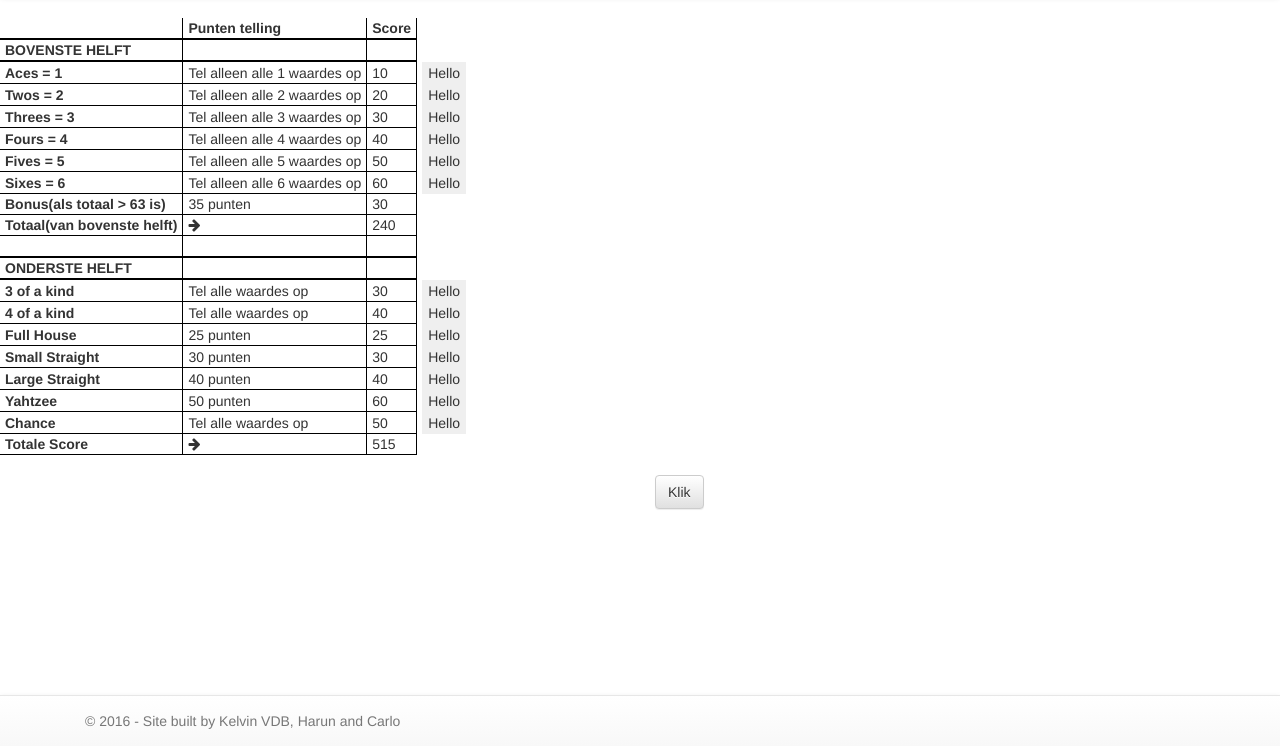
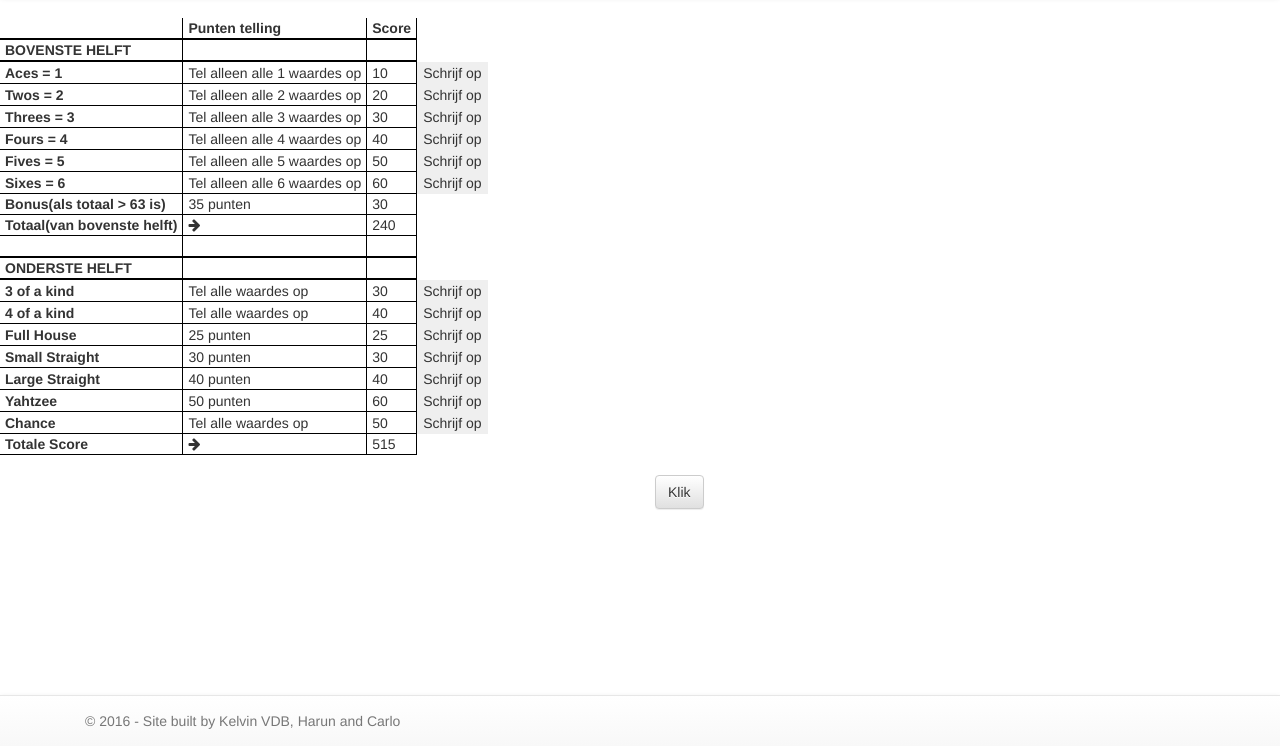
Before and after one commit to kelvincornelissens/Yahtzee, a plain HTML site: page index.html in a window 1280 px wide. Shown: the part 54-800 px from the top of the page. Drawn offline with Linux system fonts and the light colour scheme.

```diff
--- a/css/custom.css
+++ b/css/custom.css
@@ -1,11 +1,22 @@
-.scorebord > table > tbody> tr > td#btn {
+.scorebord > table > tbody > tr :nth-child(4) {
+    padding: 0;
     border: none;
 }
 
-.button {
+.scorebord > table > tbody > tr :nth-child(4) > button {
+    border-radius: 0;
     border: none;
 }
-.scorebord > table > thead > tr > th{
+
+.scorebord > table > tbody > tr :nth-child(4) > button:disabled {
+    background-color: darkgrey;
+}
+
+.scorebord > table > tbody > tr :nth-child(4) > button:hover {
+    background-color: lightgreen;
+}
+
+.scorebord > table > thead > tr > th {
     border-right: 1px solid black;
     padding-right: 5px;
     padding-left: 5px;
--- a/index.html
+++ b/index.html
@@ -72,38 +72,50 @@
                 <td><strong>Aces = 1</strong></td>
                 <td>Tel alleen alle 1 waardes op</td>
                 <td id="aces"></td>
-                <td id="btn"><button class="button" style="border-radius: 0;">Hello</button></td>
+                <td id="btn">
+                    <button class="button" style="border-radius: 0;">Schrijf op</button>
+                </td>
             </tr>
             <tr>
                 <td><strong>Twos = 2</strong></td>
                 <td>Tel alleen alle 2 waardes op</td>
                 <td id="twos"></td>
-                <td id="btn"><button class="button" style="border-radius: 0;">Hello</button></td>
+                <td id="btn">
+                    <button class="button" style="border-radius: 0;">Schrijf op</button>
+                </td>
 
             </tr>
             <tr>
                 <td><strong>Threes = 3</strong></td>
                 <td>Tel alleen alle 3 waardes op</td>
                 <td id="threes"></td>
-                <td id="btn"><button class="button" style="border-radius: 0;">Hello</button></td>
+                <td id="btn">
+                    <button class="button" style="border-radius: 0;">Schrijf op</button>
+                </td>
             </tr>
             <tr>
                 <td><strong>Fours = 4</strong></td>
                 <td>Tel alleen alle 4 waardes op</td>
                 <td id="fours"></td>
-                <td id="btn"><button class="button" style="border-radius: 0;">Hello</button></td>
+                <td id="btn">
+                    <button class="button" style="border-radius: 0;">Schrijf op</button>
+                </td>
             </tr>
             <tr>
                 <td><strong>Fives = 5</strong></td>
                 <td>Tel alleen alle 5 waardes op</td>
                 <td id="fives"></td>
-                <td id="btn"><button class="button" style="border-radius: 0;">Hello</button></td>
+                <td id="btn">
+                    <button class="button" style="border-radius: 0;">Schrijf op</button>
+                </td>
             </tr>
             <tr>
                 <td><strong>Sixes = 6</strong></td>
                 <td>Tel alleen alle 6 waardes op</td>
                 <td id="sixes"></td>
-                <td id="btn"><button class="button" style="border-radius: 0;">Hello</button></td>
+                <td id="btn">
+                    <button class="button" style="border-radius: 0;">Schrijf op</button>
+                </td>
             </tr>
             <tr>
                 <td><strong>Bonus(als totaal > 63 is)</strong></td>
@@ -140,43 +152,57 @@
                 <td><strong>3 of a kind</strong></td>
                 <td>Tel alle waardes op</td>
                 <td id="threekind"></td>
-                <td id="btn"><button class="button" style="border-radius: 0;">Hello</button></td>
+                <td id="btn">
+                    <button class="button" style="border-radius: 0;">Schrijf op</button>
+                </td>
             </tr>
             <tr>
                 <td><strong>4 of a kind</strong></td>
                 <td>Tel alle waardes op</td>
                 <td id="fourkind"></td>
-                <td id="btn"><button class="button" style="border-radius: 0;">Hello</button></td>
+                <td id="btn">
+                    <button class="button" style="border-radius: 0;">Schrijf op</button>
+                </td>
             </tr>
             <tr>
                 <td><strong>Full House</strong></td>
                 <td>25 punten</td>
                 <td id="fullhouse"></td>
-                <td id="btn"><button class="button" style="border-radius: 0;">Hello</button></td>
+                <td id="btn">
+                    <button class="button" style="border-radius: 0;">Schrijf op</button>
+                </td>
             </tr>
             <tr>
                 <td><strong>Small Straight</strong></td>
                 <td>30 punten</td>
                 <td id="smallStraight"></td>
-                <td id="btn"><button class="button" style="border-radius: 0;">Hello</button></td>
+                <td id="btn">
+                    <button class="button" style="border-radius: 0;">Schrijf op</button>
+                </td>
             </tr>
             <tr>
                 <td><strong>Large Straight</strong></td>
                 <td>40 punten</td>
                 <td id="largeStraight"></td>
-                <td id="btn"><button class="button" style="border-radius: 0;">Hello</button></td>
+                <td id="btn">
+                    <button class="button" style="border-radius: 0;">Schrijf op</button>
+                </td>
             </tr>
             <tr>
                 <td><strong>Yahtzee</strong></td>
                 <td>50 punten</td>
                 <td id="yahtzeeScore"></td>
-                <td id="btn"><button class="button" style="border-radius: 0;">Hello</button></td>
+                <td id="btn">
+                    <button class="button" style="border-radius: 0;">Schrijf op</button>
+                </td>
             </tr>
             <tr>
                 <td><strong>Chance</strong></td>
                 <td>Tel alle waardes op</td>
                 <td id="chance"></td>
-                <td id="btn"><button class="button" style="border-radius: 0;">Hello</button></td>
+                <td id="btn">
+                    <button class="button" style="border-radius: 0;">Schrijf op</button>
+                </td>
             </tr>
             <tr>
                 <td><strong>Totale Score</strong></td>
```
